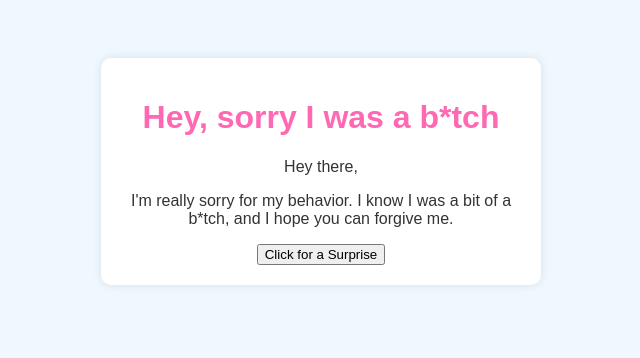
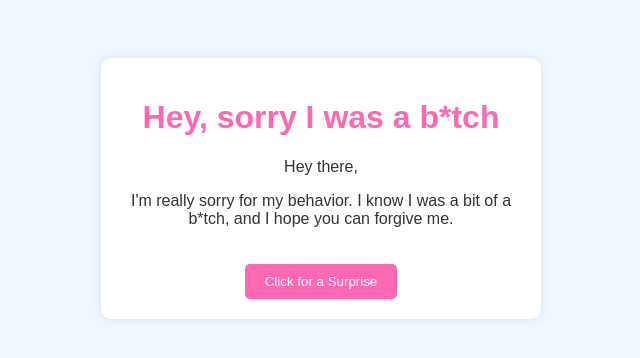
Before and after one commit to theaholtlund/sorry-i-was-a-b1tch, a Flask app: page / in a window 1280 px wide. Shown: the top 358 px of the page, without its empty margins (319-959 px from the left). Run offline with Flask 3, Linux system fonts and the light colour scheme.

Commit message:
Add styling for button

```diff
--- a/static/style.css
+++ b/static/style.css
@@ -19,3 +19,17 @@ body {
 h1 {
   color: #ff69b4;
 }
+
+button {
+  background-color: #ff69b4;
+  color: white;
+  border: none;
+  padding: 10px 20px;
+  margin-top: 20px;
+  cursor: pointer;
+  border-radius: 5px;
+}
+
+button:hover {
+  background-color: #ff1493;
+}
```
